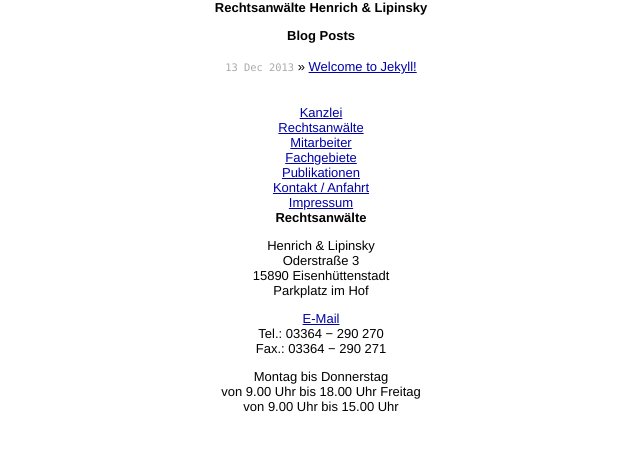
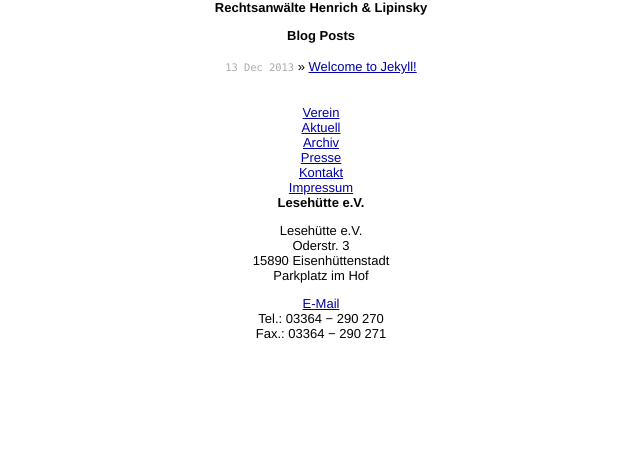
Before and after one commit to zickzackv/lesehutte.de, a Jekyll site: the page built from index.html, in a window 1280 px wide. Shown: the top 451 px of the page, without its empty margins (319-959 px from the left). Built offline with Jekyll 4.4.1, drawn with Linux system fonts in a browser that asks for light colours; Markdown is read by kramdown in place of the engine named in the settings.

Commit message:
Added site navigation list

```diff
--- a/_layouts/default.html
+++ b/_layouts/default.html
@@ -28,21 +28,20 @@
                     </div>
                     <div class="col2">
                         <ul id="navigation">
-                            <a href="/"><li>Kanzlei</li></a>
-                            <a href="/rechtsanwaelte"><li>Rechtsanwälte</li></a>
-                            <a href="/mitarbeiter"><li>Mitarbeiter</li></a>
-                            <a href="/fachgebiete"><li>Fachgebiete</li></a>
-                            <a href="/publikationen"><li>Publikationen</li></a>
-                            <a href="/kontakt_anfahrt"><li>Kontakt / Anfahrt</li></a>
-                            <a href="/impressum"><li class="last">Impressum</li></a>
+                            <a href="/"><li>Verein</li></a>
+                            <a href="/"><li>Aktuell</li></a>
+                            <a href="/"><li>Archiv</li></a>
+                            <a href="/"><li>Presse</li></a>
+                            <a href="/"><li>Kontakt</li></a>
+                            <a href="/"><li>Impressum</li></a>
                         </ul>
                     </div>
                     <div class="col3">
                         <div class="kontakt">
-                            <h3>Rechtsanwälte</h3>
+                            <h3>Lesehütte e.V.</h3>
                             <p clas="adresse">
-                                Henrich &amp; Lipinsky<br>
-                                Oderstraße 3<br>
+                                Lesehütte e.V.<br>
+                                Oderstr. 3<br>
                                 15890 Eisenhüttenstadt<br>
                                 Parkplatz im Hof
                             </p>
@@ -51,14 +50,6 @@
                                 Tel.: 03364 &minus; 290 270<br>
                                 Fax.: 03364 &minus; 290 271<br>
                             </p>
-
-                            <div class="oeffnungszeiten">
-                                <p>Montag bis Donnerstag<br>
-                                    von 9.00 Uhr bis 18.00 Uhr
-                                    Freitag <br>
-                                    von 9.00 Uhr bis 15.00 Uhr
-                                </p>
-                            </div>
                         </div>
                     </div>
                 </div>
```
